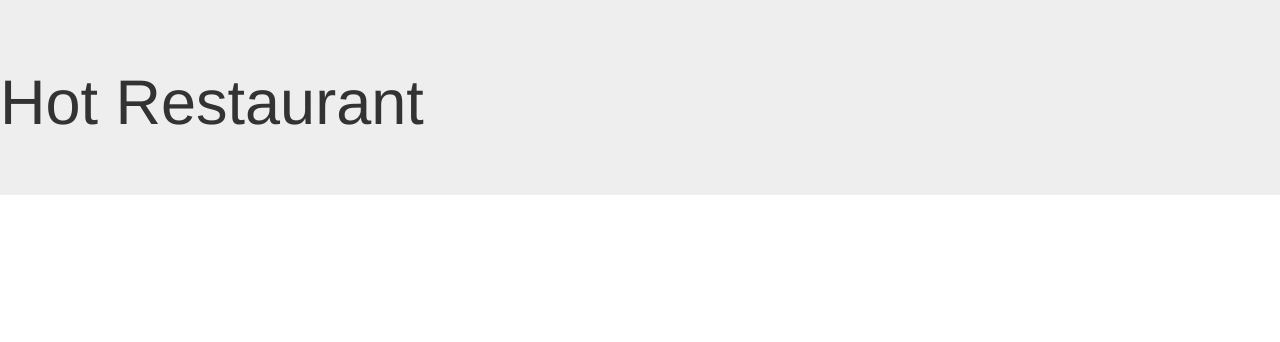
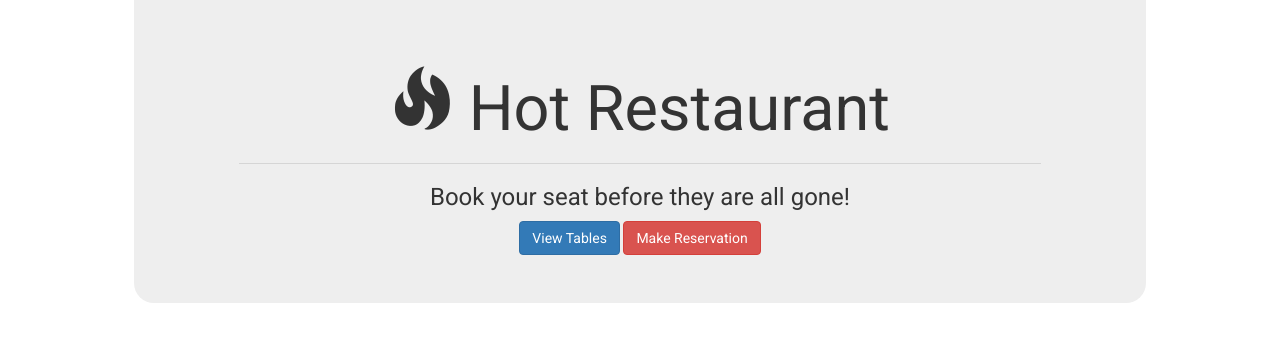
Before and after one commit to omes000/hotrestaurant, a website: page home.html in a window 1280 px wide. Drawn offline with nearby package versions, Linux system fonts and the light colour scheme.

Commit message:
Front End Push First Time

```diff
--- a/assets/css/main.css
+++ b/assets/css/main.css
@@ -0,0 +1,10 @@
+body {
+	font-family: 'Roboto', sans-serif;
+}
+
+hr {width: 90%;}
+
+#top_header {
+	text-align: center;
+	border-radius: 0 0 20px 20px;
+}
--- a/home.html
+++ b/home.html
@@ -8,10 +8,25 @@
 	<link rel="stylesheet" type="text/css" href="assets/css/main.css">
 	<script src="https://cdnjs.cloudflare.com/ajax/libs/jquery/3.2.1/jquery.min.js"></script>
 	<script type="text/javascript" src="assets/js/script.js"></script>
+	<link href="https://fonts.googleapis.com/css?family=Roboto" rel="stylesheet">
+
 </head>
 <body>
-	<div class="jumbotron">
-			<h1>Hot Restaurant</h1>
+
+	<div class="container-fluid">
+		<div class="col-md-10 col-md-offset-1">
+			<div id="top_header" class="jumbotron">
+					<h1><span class="glyphicon glyphicon-fire"></span> Hot Restaurant</h1>
+					<hr>
+					<h3>Book your seat before they are all gone!</h3>
+					<button class="btn btn-primary">View Tables</button>
+					<button class="btn btn-danger">Make Reservation</button>
+			</div>
+		</div>
+	</div>
+	<div class="container-fluid">
+
+
 	</div>
 
 </body>
```
Also changed, not shown: make.html (+33 -0 lines), view.html (+33 -0 lines).
